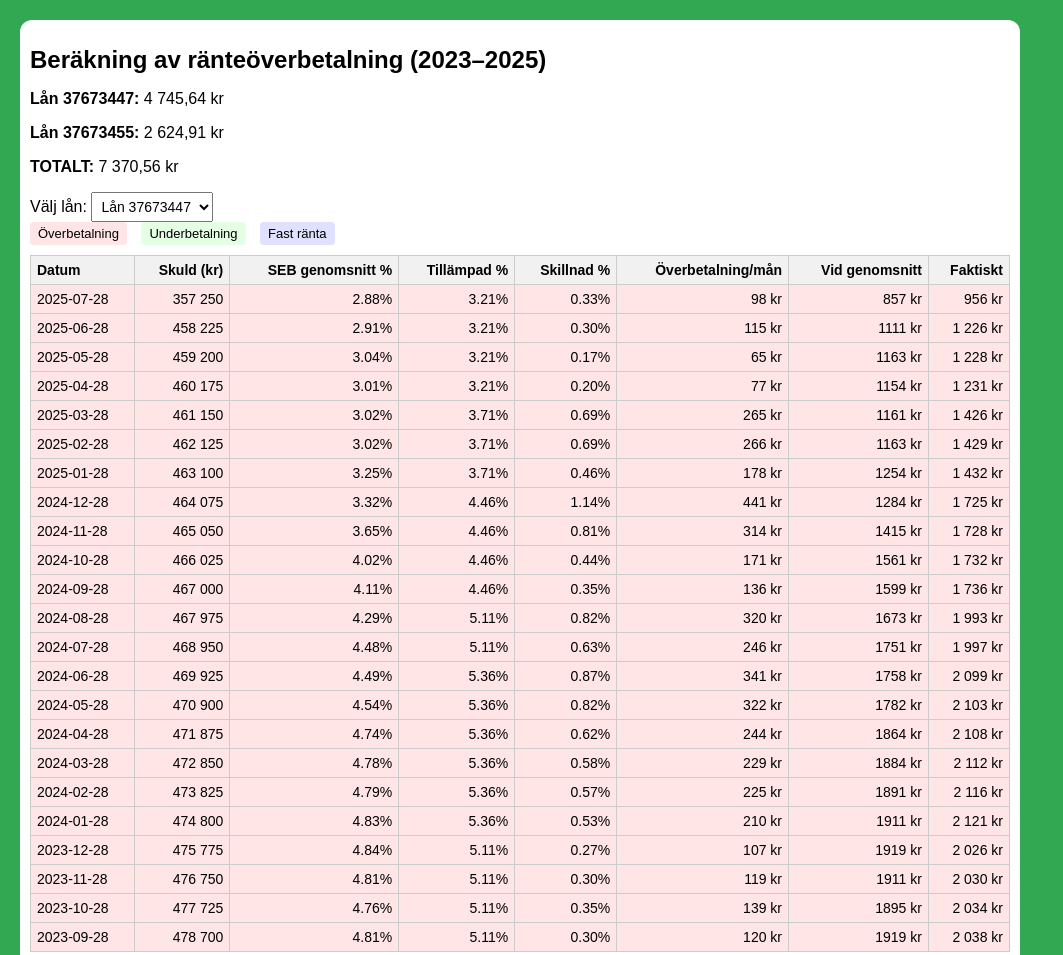
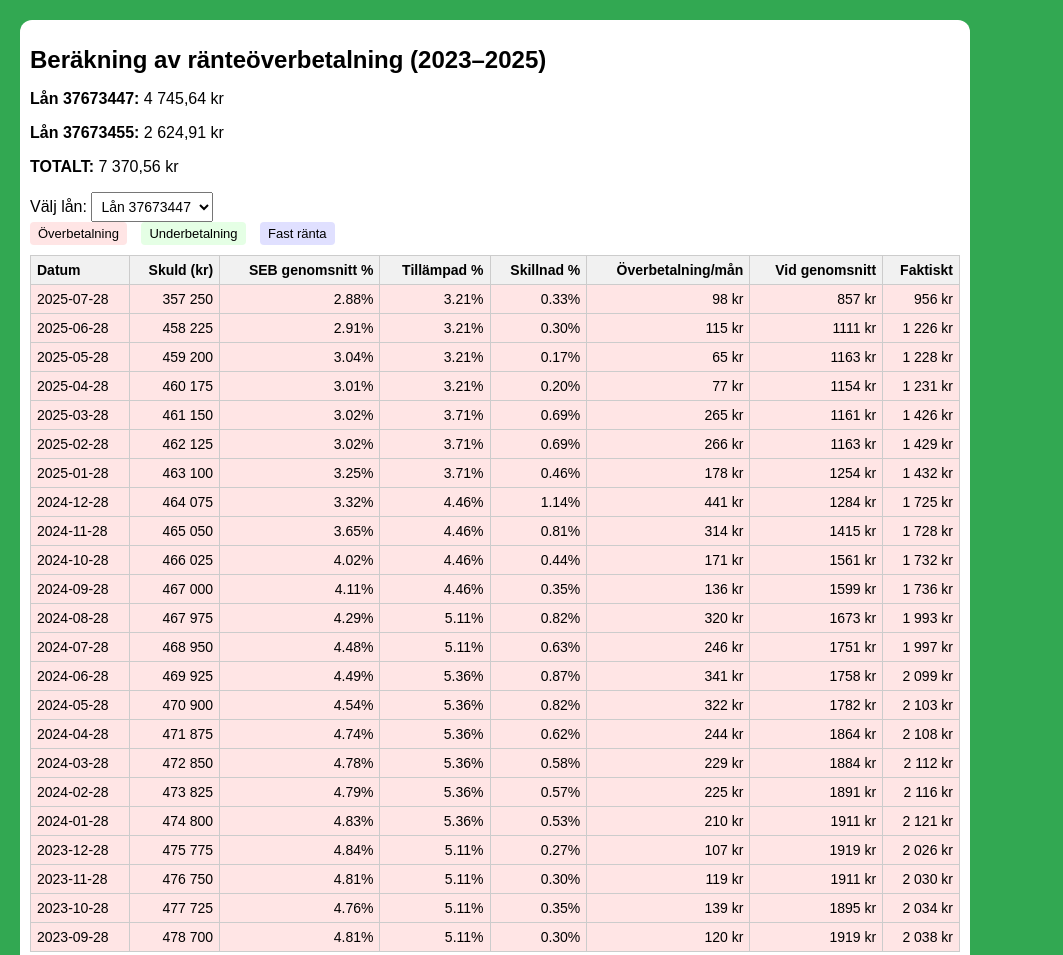
Before and after one commit to jgabrielsten/seb, a plain HTML site: page index.html in a window 1280 px wide. Shown: the top 955 px of the page, without its empty margins (0-1063 px from the left). Drawn offline with Linux system fonts and the light colour scheme.

Commit message:
Update index.html

```diff
--- a/index.html
+++ b/index.html
@@ -9,7 +9,7 @@
   *, *::before, *::after {box-sizing: border-box;}
   html, body {  height: 100%; }
   body { font-family: Arial, sans-serif; background: #32a852; margin: 0; padding: 0; padding: 20px 0 0 0;  }
-  .container { max-width: 1000px; width: 100%;  margin: 0 auto 0 20px;  background: #fff; padding: 10px; border-radius: 12px; }
+  .container { max-width: 950px; width: 100%;  margin: 0 5px 5px 20px;  background: #fff; padding: 10px; border-radius: 12px; }
   h1 { font-size: 1.5em; }
   table { border-collapse: collapse; width: 100%; font-size: 14px; }
   th, td { border: 1px solid #ccc; padding: 6px; text-align: right; }
```
